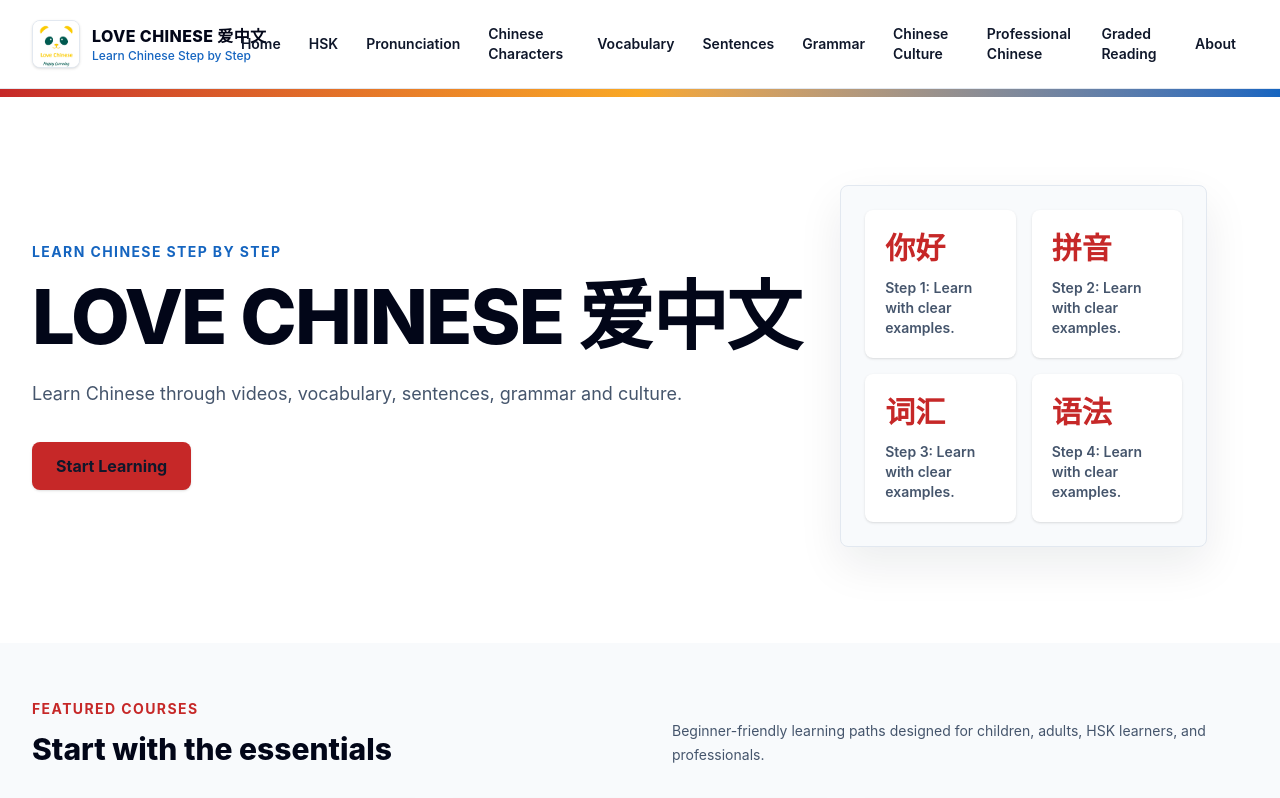
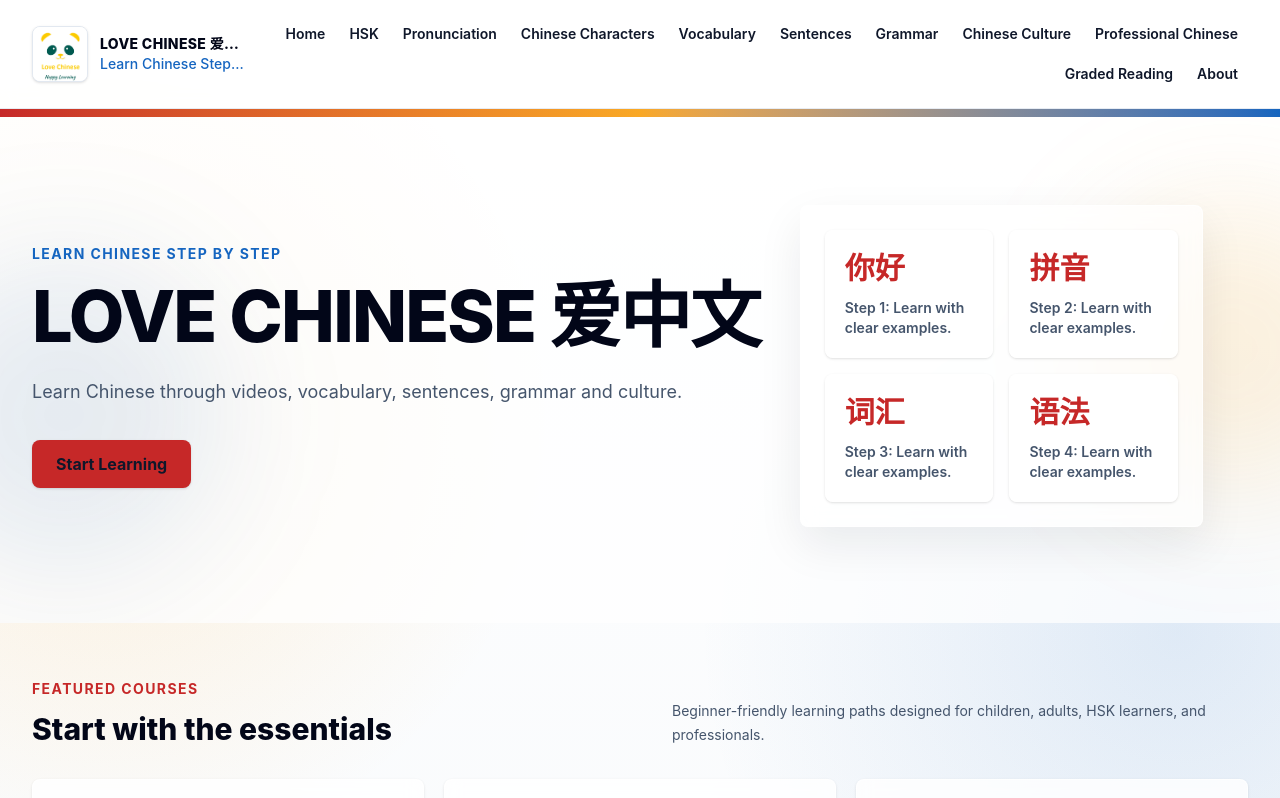
Before and after one commit to zhangsuo1986-rgb/lovechinese520, a Next.js app: page / in a window 1280 px wide. Shown: the top 798 px of the page. Built offline with nearby package versions, Linux system fonts and the light colour scheme.

Commit message:
Refine navigation and page background

```diff
--- a/app/globals.css
+++ b/app/globals.css
@@ -23,8 +23,25 @@ html {
 
 body {
   margin: 0;
-  background: #f8fafc;
+  background:
+    radial-gradient(circle at 8% 12%, rgba(249, 168, 37, 0.16), transparent 28rem),
+    radial-gradient(circle at 92% 18%, rgba(21, 101, 192, 0.12), transparent 30rem),
+    radial-gradient(circle at 50% 88%, rgba(198, 40, 40, 0.08), transparent 32rem),
+    linear-gradient(180deg, #ffffff 0%, #f8fafc 32%, #eef6ff 100%);
   color: #0f172a;
+}
+
+body::before {
+  pointer-events: none;
+  content: "";
+  position: fixed;
+  inset: 0;
+  z-index: -1;
+  background-image:
+    linear-gradient(rgba(21, 101, 192, 0.045) 1px, transparent 1px),
+    linear-gradient(90deg, rgba(21, 101, 192, 0.045) 1px, transparent 1px);
+  background-size: 48px 48px;
+  mask-image: linear-gradient(to bottom, rgba(0, 0, 0, 0.5), transparent 65%);
 }
 
 a {
--- a/app/page.tsx
+++ b/app/page.tsx
@@ -6,12 +6,15 @@ import { featuredCourses, professionalCategories, site } from "@/lib/content";
 export default function Home() {
   return (
     <>
-      <section className="relative overflow-hidden bg-white">
+      <section className="relative overflow-hidden bg-white/75">
         <div className="absolute inset-x-0 top-0 h-2 bg-gradient-to-r from-brand-red via-brand-gold to-brand-blue" />
-        <div className="mx-auto grid max-w-7xl gap-10 px-4 py-16 sm:px-6 lg:grid-cols-[1.1fr_0.9fr] lg:px-8 lg:py-24">
+        <div className="pointer-events-none absolute -right-24 top-24 h-72 w-72 rounded-full bg-brand-gold/15 blur-3xl" />
+        <div className="pointer-events-none absolute -left-24 bottom-12 h-80 w-80 rounded-full bg-brand-blue/10 blur-3xl" />
+
+        <div className="relative mx-auto grid max-w-7xl gap-10 px-4 py-16 sm:px-6 lg:grid-cols-[1.1fr_0.9fr] lg:px-8 lg:py-24">
           <div className="flex flex-col justify-center">
             <p className="text-sm font-bold uppercase tracking-widest text-brand-blue">{site.slogan}</p>
-            <h1 className="mt-4 whitespace-nowrap text-[clamp(2.4rem,6vw,4.75rem)] font-extrabold leading-none tracking-tight text-slate-950">
+            <h1 className="mt-4 whitespace-nowrap text-[clamp(2.2rem,5.8vw,4.5rem)] font-extrabold leading-none tracking-tight text-slate-950">
               LOVE CHINESE 爱中文
             </h1>
             <p className="mt-6 max-w-2xl text-lg leading-8 text-slate-600">
@@ -27,10 +30,10 @@ export default function Home() {
             </div>
           </div>
 
-          <div className="rounded-lg border border-slate-200 bg-brand-bg p-6 shadow-soft">
+          <div className="rounded-lg border border-white/70 bg-white/70 p-6 shadow-soft backdrop-blur">
             <div className="grid gap-4 sm:grid-cols-2">
               {["你好", "拼音", "词汇", "语法"].map((text, index) => (
-                <div key={text} className="rounded-lg bg-white p-5 shadow-sm">
+                <div key={text} className="rounded-lg bg-white/90 p-5 shadow-sm">
                   <p className="text-3xl font-extrabold text-brand-red">{text}</p>
                   <p className="mt-3 text-sm font-semibold text-slate-600">
                     Step {index + 1}: Learn with clear examples.
@@ -59,7 +62,7 @@ export default function Home() {
         </div>
       </section>
 
-      <section className="bg-white">
+      <section className="bg-white/65 backdrop-blur-sm">
         <div className="mx-auto max-w-7xl px-4 py-14 sm:px-6 lg:px-8">
           <div className="mb-8">
             <p className="text-sm font-bold uppercase tracking-widest text-brand-blue">Professional Chinese</p>
@@ -80,7 +83,7 @@ export default function Home() {
         </div>
         <div className="grid gap-5 md:grid-cols-3">
           {[1, 2, 3].map((video) => (
-            <div key={video} className="rounded-lg border border-dashed border-slate-300 bg-white p-6">
+            <div key={video} className="rounded-lg border border-dashed border-slate-300 bg-white/80 p-6 shadow-sm backdrop-blur">
               <div className="flex aspect-video items-center justify-center rounded-lg bg-slate-100 text-sm font-bold text-slate-500">
                 YouTube Embed Placeholder
               </div>
--- a/components/CourseCard.tsx
+++ b/components/CourseCard.tsx
@@ -11,7 +11,7 @@ export function CourseCard({ title, description, href, icon }: CourseCardProps)
   return (
     <Link
       href={href}
-      className="group rounded-lg border border-slate-200 bg-white p-6 shadow-sm transition hover:-translate-y-1 hover:shadow-soft"
+      className="group rounded-lg border border-white/70 bg-white/80 p-6 shadow-sm backdrop-blur transition hover:-translate-y-1 hover:shadow-soft"
     >
       <span className="mb-5 grid h-14 w-14 place-items-center rounded-lg bg-blue-50 text-sm font-bold text-brand-blue">
         {icon}
--- a/components/LearningPage.tsx
+++ b/components/LearningPage.tsx
@@ -14,7 +14,7 @@ export function LearningPage({ title, kicker, description, sections }: LearningP
       <section className="mx-auto max-w-7xl px-4 py-14 sm:px-6 lg:px-8">
         <div className="grid gap-5 sm:grid-cols-2 lg:grid-cols-4">
           {sections.map((section, index) => (
-            <article key={section} className="rounded-lg border border-slate-200 bg-white p-6 shadow-sm">
+            <article key={section} className="rounded-lg border border-white/70 bg-white/80 p-6 shadow-sm backdrop-blur">
               <span className="grid h-12 w-12 place-items-center rounded-lg bg-red-50 text-sm font-extrabold text-brand-red">
                 {index + 1}
               </span>
--- a/components/Navbar.tsx
+++ b/components/Navbar.tsx
@@ -8,10 +8,14 @@ export function Navbar() {
   const [open, setOpen] = useState(false);
 
   return (
-    <header className="sticky top-0 z-50 border-b border-slate-200 bg-white/95 backdrop-blur">
-      <nav className="mx-auto flex max-w-7xl items-center justify-between px-4 py-4 sm:px-6 lg:px-8">
-        <Link href="/" className="flex min-w-0 items-center gap-3" aria-label="LOVE CHINESE home">
-          <span className="grid h-12 w-12 shrink-0 overflow-hidden rounded-lg border border-slate-200 bg-white shadow-sm">
+    <header className="sticky top-0 z-50 border-b border-slate-200/80 bg-white/90 backdrop-blur">
+      <nav className="mx-auto flex max-w-7xl items-center justify-between gap-4 px-4 py-4 sm:px-6 lg:px-8">
+        <Link
+          href="/"
+          className="flex min-w-0 max-w-[250px] items-center gap-3 sm:max-w-[310px]"
+          aria-label="LOVE CHINESE home"
+        >
+          <span className="grid h-12 w-12 shrink-0 overflow-hidden rounded-lg border border-slate-200 bg-white shadow-sm sm:h-14 sm:w-14">
             <img
               src="/love-chinese-youtube-icon.png"
               alt=""
@@ -19,16 +23,18 @@ export function Navbar() {
             />
           </span>
           <span className="min-w-0">
-            <span className="block whitespace-nowrap text-sm font-extrabold tracking-wide text-slate-950 sm:text-base">
+            <span className="block truncate whitespace-nowrap text-[13px] font-extrabold tracking-wide text-slate-950 sm:text-sm">
               LOVE CHINESE 爱中文
             </span>
-            <span className="block whitespace-nowrap text-xs font-medium text-brand-blue">{site.slogan}</span>
+            <span className="block truncate whitespace-nowrap text-xs font-medium text-brand-blue sm:text-sm">
+              {site.slogan}
+            </span>
           </span>
         </Link>
 
         <button
           type="button"
-          className="inline-flex h-11 w-11 items-center justify-center rounded-lg border border-slate-200 text-slate-900 lg:hidden"
+          className="inline-flex h-11 w-11 shrink-0 items-center justify-center rounded-lg border border-slate-200 bg-white text-slate-900 xl:hidden"
           aria-expanded={open}
           aria-controls="mobile-navigation"
           aria-label="Toggle navigation menu"
@@ -37,12 +43,12 @@ export function Navbar() {
           <span className="text-2xl leading-none">{open ? "×" : "☰"}</span>
         </button>
 
-        <div className="hidden items-center gap-1 lg:flex">
+        <div className="hidden min-w-0 flex-wrap items-center justify-end gap-1 xl:flex">
           {navItems.map((item) => (
             <Link
               key={item.href}
               href={item.href}
-              className="rounded-lg px-3 py-2 text-sm font-semibold text-slate-700 transition hover:bg-slate-100 hover:text-brand-red"
+              className="rounded-lg px-2.5 py-2 text-sm font-semibold text-slate-700 transition hover:bg-slate-100 hover:text-brand-red"
             >
               {item.label}
             </Link>
@@ -51,7 +57,7 @@ export function Navbar() {
       </nav>
 
       {open ? (
-        <div id="mobile-navigation" className="border-t border-slate-200 bg-white px-4 py-3 lg:hidden">
+        <div id="mobile-navigation" className="border-t border-slate-200 bg-white/95 px-4 py-3 backdrop-blur xl:hidden">
           <div className="mx-auto grid max-w-7xl gap-1">
             {navItems.map((item) => (
               <Link
--- a/components/PageHero.tsx
+++ b/components/PageHero.tsx
@@ -6,7 +6,7 @@ type PageHeroProps = {
 
 export function PageHero({ kicker, title, description }: PageHeroProps) {
   return (
-    <section className="bg-white">
+    <section className="bg-white/70 backdrop-blur-sm">
       <div className="mx-auto max-w-7xl px-4 py-16 sm:px-6 lg:px-8 lg:py-20">
         <p className="text-sm font-bold uppercase tracking-widest text-brand-red">{kicker}</p>
         <h1 className="mt-4 max-w-3xl text-4xl font-extrabold text-slate-950 sm:text-5xl">{title}</h1>
--- a/components/ProfessionalCard.tsx
+++ b/components/ProfessionalCard.tsx
@@ -5,7 +5,7 @@ type ProfessionalCardProps = {
 
 export function ProfessionalCard({ title, description }: ProfessionalCardProps) {
   return (
-    <article className="overflow-hidden rounded-lg border border-slate-200 bg-white shadow-sm">
+    <article className="overflow-hidden rounded-lg border border-white/70 bg-white/80 shadow-sm backdrop-blur">
       <div className="flex aspect-[16/9] items-center justify-center bg-gradient-to-br from-blue-50 via-slate-100 to-red-50">
         <div className="rounded-lg bg-white px-4 py-3 text-center shadow-sm">
           <p className="text-xs font-bold uppercase tracking-widest text-brand-red">Image Placeholder</p>
```
Also changed, not shown: app/about/page.tsx (+7 -5 lines), components/Footer.tsx (+5 -3 lines).
